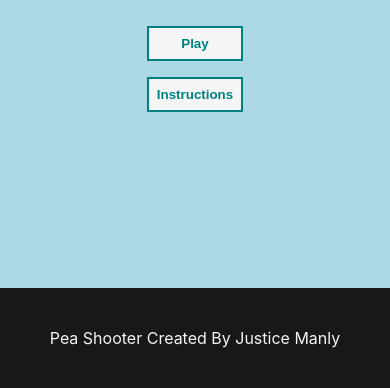
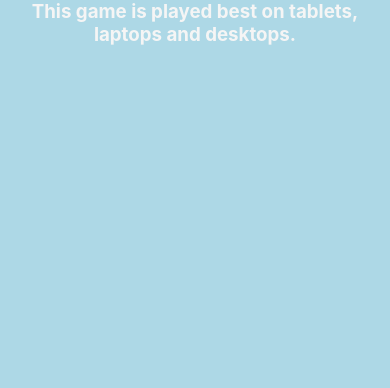
Before and after one commit to Tragicboyjay/pea-shooter, a website built with Vite: page index.html in a window 390 px wide. Shown: the part 456-844 px from the top of the page. Built offline with nearby package versions, Linux system fonts and the light colour scheme.

Commit message:
fixed screen compatibility

```diff
--- a/index.html
+++ b/index.html
@@ -9,10 +9,13 @@
   </head>
   <body>
 
-
     <header>
         <h1 style="color: whitesmoke;">HTML 5 Games</h1>
     </header>
+    <div id="tooSmall">
+        <h1>Welcome to Pea Shooter</h1>
+        <h3>This game is played best on tablets, laptops and desktops.</h3>
+    </div>
     <main id="gameContainer">
         <div id="gameDiv"></div>
         <div id="mainScreen">
--- a/main.js
+++ b/main.js
@@ -25,6 +25,7 @@ const instructionScreen = document.getElementById("instructionScreen");
 const instructionBtn = document.getElementById("instructionBtn");
 const back = document.getElementById("back");
 const backToHomeBtn = document.getElementById("backToHomeBtn");
+const tooSmall = document.getElementById("tooSmall");
 
 
 function showInstructions() {
@@ -61,9 +62,32 @@ back.addEventListener("click", () => {
 backToHomeBtn.addEventListener("click", () => {
     gameOverScreen.style.display = "none";
     mainScreen.style.display = "flex";
+
+    if (game) {
+        game.destroy(true);
+        game = null;
+    }
 })
 
 window.onload = () => {
+    const windowWidth = window.innerWidth
+
+    if (windowWidth < 850) {
+        tooSmall.style.display = "flex";
+    } else {
+        tooSmall.style.display = "none";
+    }
+
     const highScoreTxt = document.getElementById("highScoreTxt");
     highScoreTxt.textContent = `High Score: ${localStorage.getItem("PS_HighScore")}` || "High Score: 0";
 };
+
+window.onresize = () => {
+    const windowWidth = window.innerWidth
+
+    if (windowWidth < 850) {
+        tooSmall.style.display = "flex";
+    } else {
+        tooSmall.style.display = "none";
+    }
+}
--- a/style.css
+++ b/style.css
@@ -67,6 +67,20 @@ main {
     height: 600px; /* Fixed height of the main container */
 }
 
+#tooSmall{
+    position: absolute;
+    display: none;
+    height: 100dvh;
+    width: 100dvw;
+    background-color: lightblue;
+    /* display: flex; */
+    flex-direction: column;
+    align-items: center;
+    justify-content: center;
+    text-align: center;
+    z-index: 1;
+}
+
 #gameDiv {
     display: none; /* Ensure the div is visible */
     width: 100%;    /* Full width of the parent container */
```
